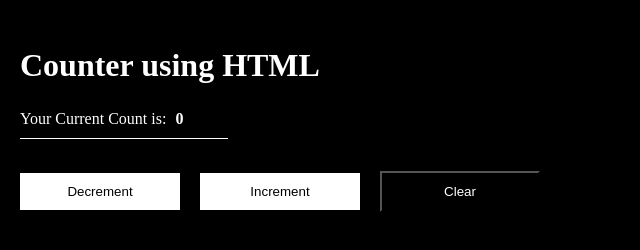
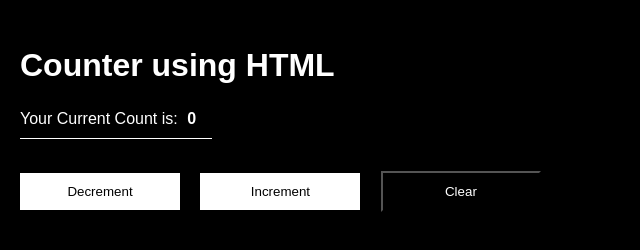
Before and after one commit to olili27/Frontend-2-Week-2-Project-June-24, a plain HTML site: page index.html in a window 1280 px wide. Shown: the whole page, without its empty margins (0-640 px from the left). Drawn offline with Linux system fonts and the light colour scheme.

Commit message:
add font-family and refactor margin-left for the count

```diff
--- a/style.css
+++ b/style.css
@@ -7,6 +7,7 @@ body {
     padding: 20px;
     background-color: #000;
     color: #fff;
+    font-family: Arial, Helvetica, sans-serif;
 }
 
 h2 {
@@ -15,7 +16,7 @@ h2 {
 
 #show-count {
     border-bottom: 1px solid #fff;
-    width: 13rem;
+    width: 12rem;
     padding-bottom: 10px;
 }
 
```
